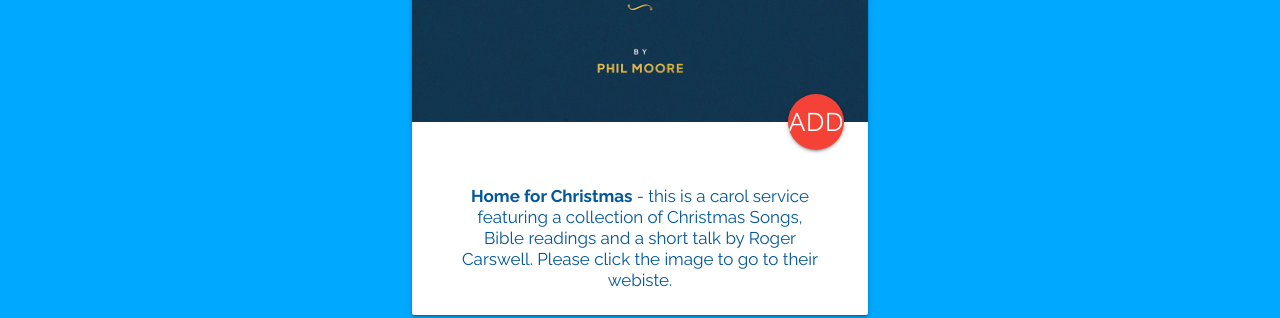
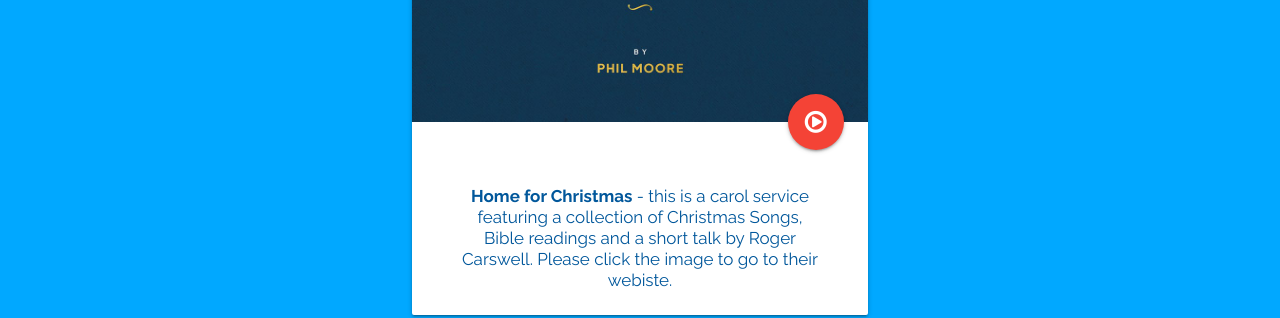
Before and after one commit to woodcock3/citychurch, a Jekyll site: the page built from _christmas/christmas.md, in a window 1280 px wide and 900 px high, scrolled down 1711 px. Shown: the part 153-471 px from the top of the window. Built offline with Jekyll 4.4.1, drawn with Linux system fonts in a browser that asks for light colours.

Commit message:
Update christmas.md

```diff
--- a/_christmas/christmas.md
+++ b/_christmas/christmas.md
@@ -49,7 +49,7 @@ If you cannot come you can watch the live stream of the services or catch up on
       <div class="card">
         <div class="card-image">
           <img src="{{ 'img/christmas/home-for-christmas-cd.jpg' | relative_url }}">
-          <a class="btn-floating btn-large halfway-fab waves-effect waves-light red"><i class="material-icons">add</i></a>
+          <a class="btn-floating btn-large halfway-fab waves-effect waves-light red"><i class="fa fa-play-circle-o" aria-hidden="true"></i></a>
         </div>
         <div class="card-content light-blue-text text-darken-4">
           <p><strong>Home for Christmas</strong> - this is a carol service featuring a collection of Christmas Songs, Bible readings and a short talk by Roger Carswell. Please click the image to go to their webiste.</p>
```
